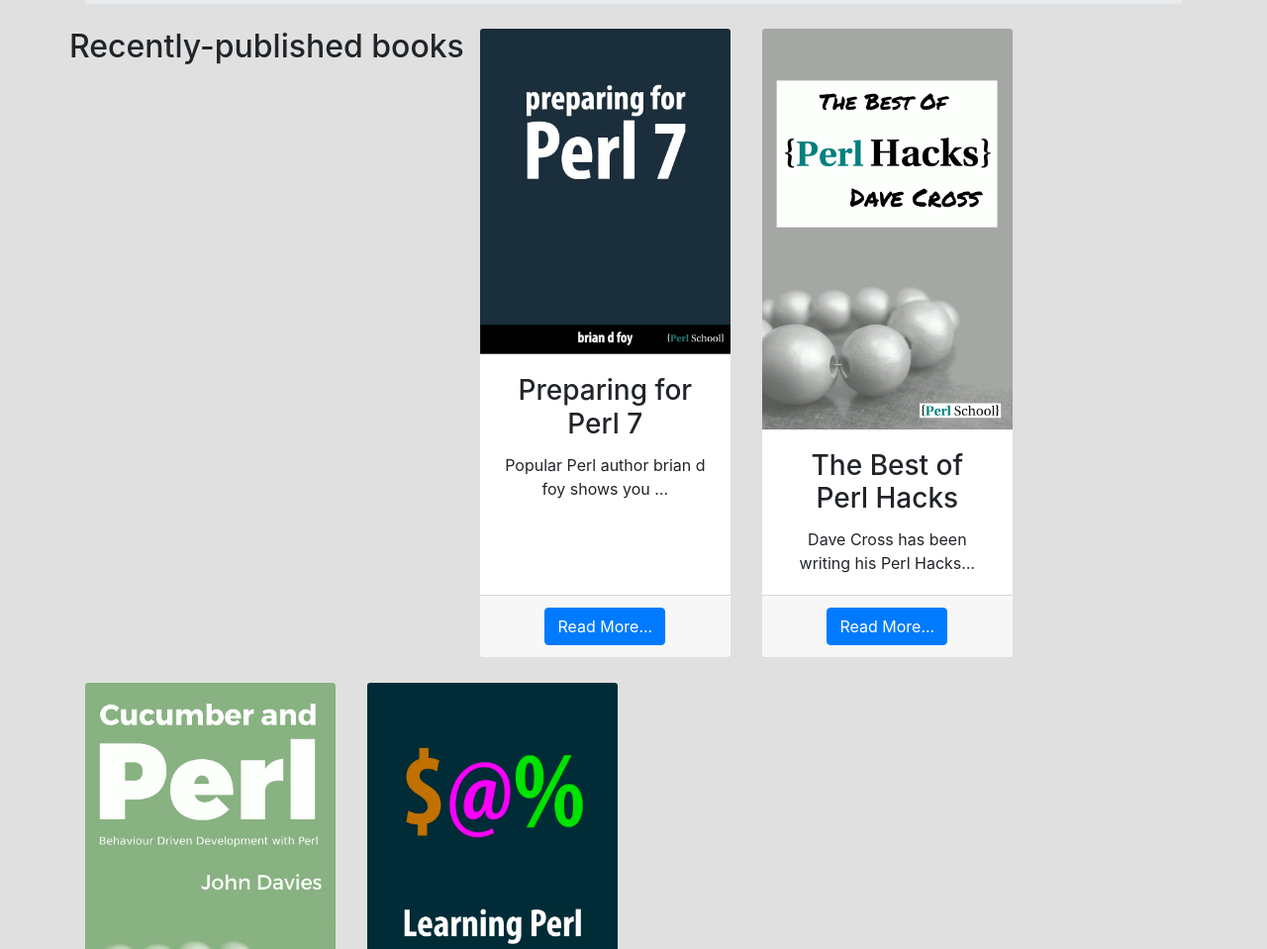
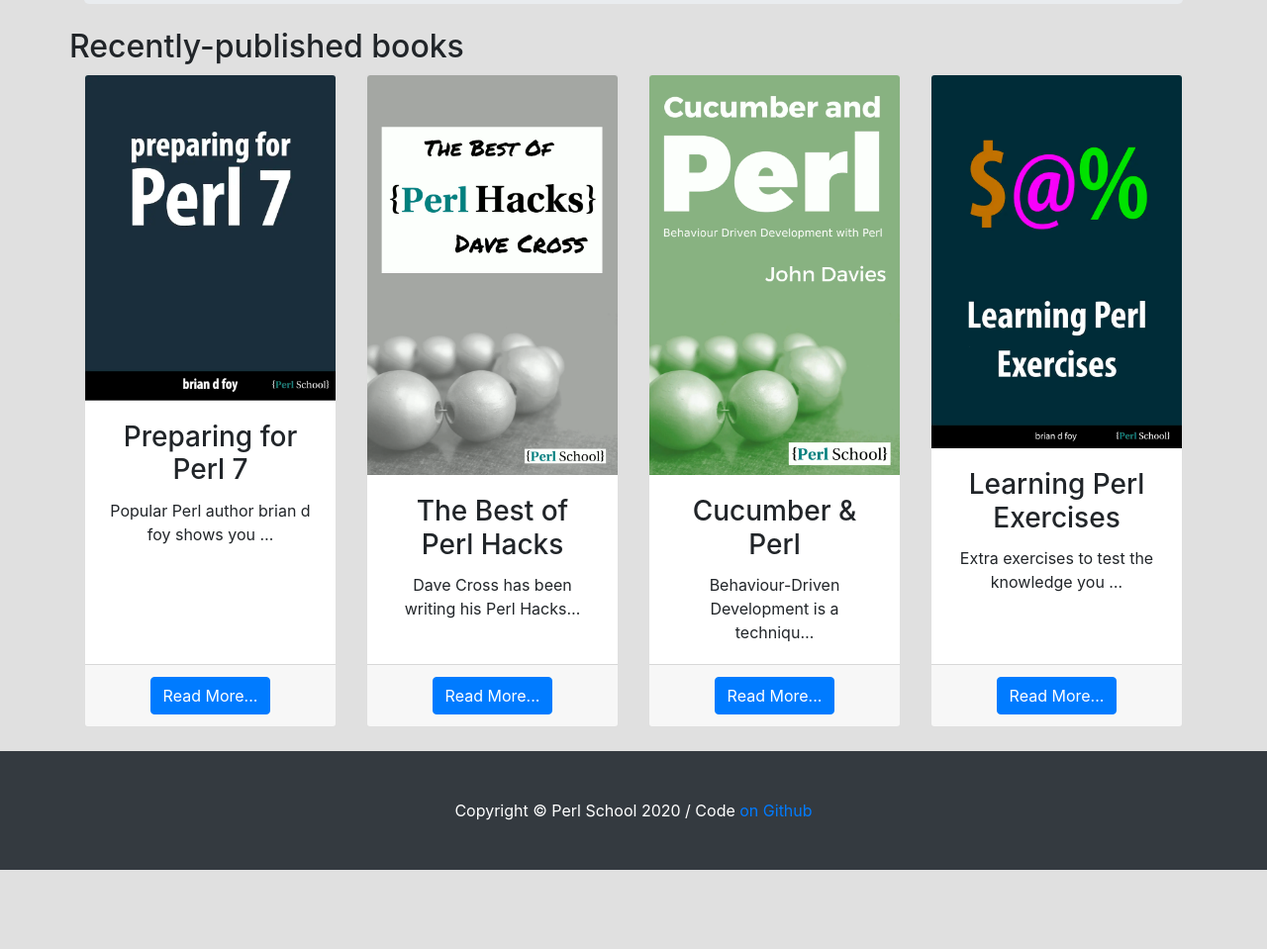
Before and after one commit to davorg/perlschool, a website: page docs/about/index.html in a window 1280 px wide. Shown: the part 1119-2078 px from the top of the page at 99% size. After the commit the page ends 1998 px from the top, so only its background shows below. Drawn offline with Linux system fonts and the light colour scheme.

```diff
--- a/docs/about/index.html
+++ b/docs/about/index.html
@@ -162,6 +162,8 @@
     <!-- Page Features -->
     <div class="row text-center">
       <h2>Recently-published books</h2>
+    </div>
+    <div class="row text-center">
       <div class="col-lg-3 col-md-6 mb-4">
         <div class="card h-100"><picture>
   <source srcset="/images/preparing-for-perl-7.webp" type="image/webp">
```
Also changed, not shown: docs/books/cucumber/index.html (+2 -0 lines), docs/books/index.html (+2 -0 lines), docs/books/learning-perl-exercises/index.html (+2 -0 lines), docs/books/mojolicious-web-clients/index.html (+2 -0 lines), docs/books/perl-taster/index.html (+2 -0 lines), docs/books/preparing-for-perl-7/index.html (+2 -0 lines), docs/books/selenium-perl/index.html (+2 -0 lines), docs/books/the-best-of-perl-hacks/index.html (+2 -0 lines), docs/contact/index.html (+2 -0 lines), docs/index.html (+2 -0 lines), 1 other file.
